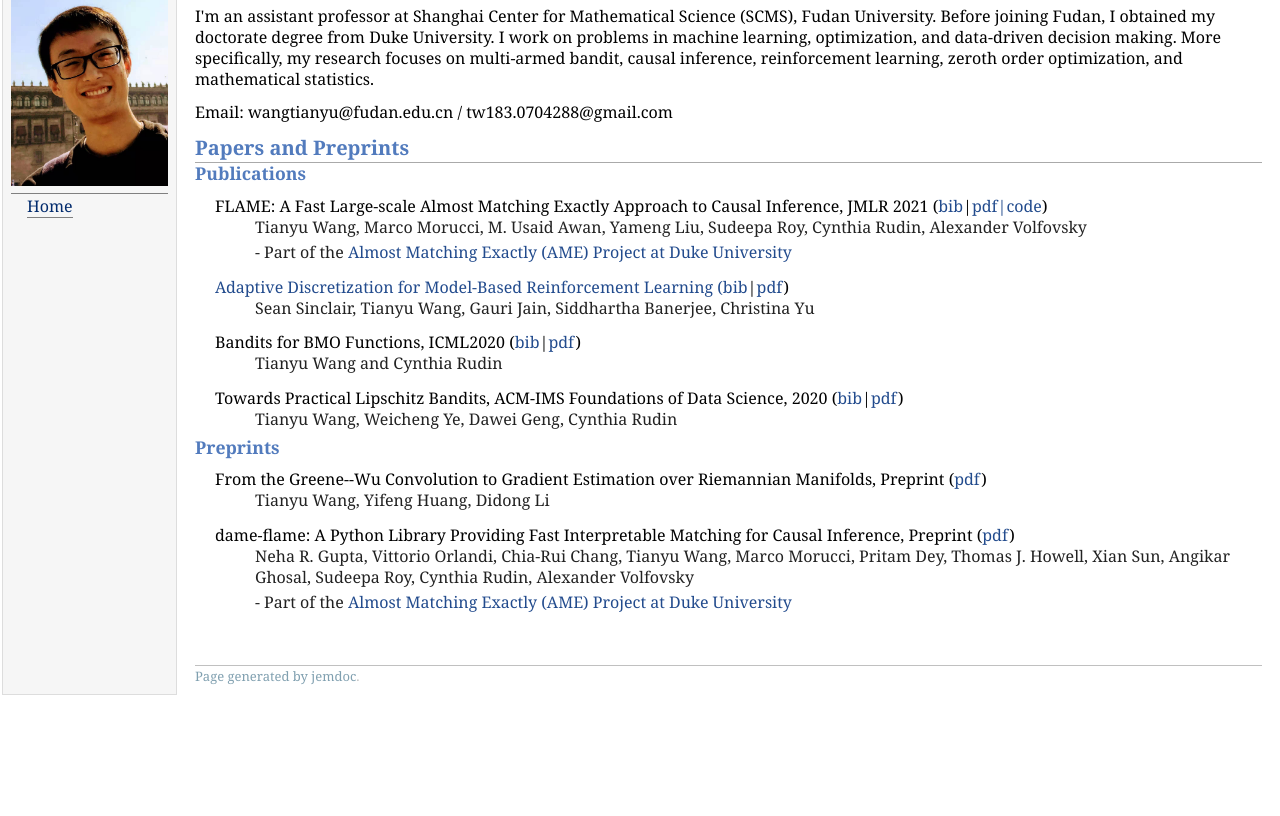
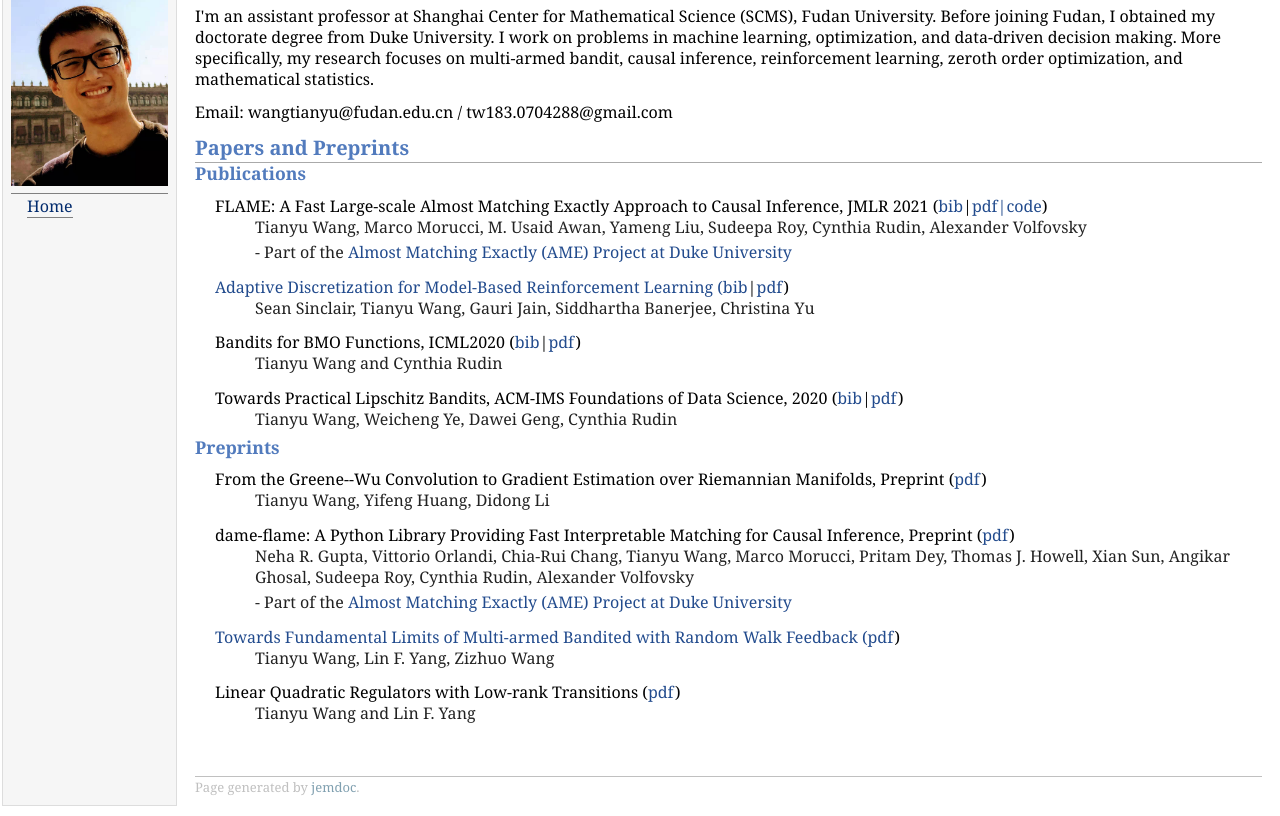
Before and after one commit to wangt1anyu/wangt1anyu.github.io, a plain HTML site: page index.html in a window 1280 px wide. Shown: the part 68-884 px from the top of the page. Before the commit the page ends 800 px from the top, so only its background shows below. Drawn offline with Linux system fonts and the light colour scheme.

Commit message:
Update index.html

```diff
--- a/index.html
+++ b/index.html
@@ -81,8 +81,18 @@
 <dd><p>Neha R. Gupta, Vittorio Orlandi, Chia-Rui Chang, Tianyu Wang, Marco Morucci, Pritam Dey, Thomas J. Howell, Xian Sun, Angikar Ghosal, Sudeepa Roy, Cynthia Rudin, Alexander Volfovsky </p></dd>
 <dd><dd><p> - Part of the <a href = "https://almost-matching-exactly.github.io/">Almost Matching Exactly (AME) Project at Duke University<a></p></dd></dd>
 </dl>
+
+<dl>
+<dt>Towards Fundamental Limits of Multi-armed Bandited with Random Walk Feedback (<a href="">pdf</a>)</dt>
+<dd><p> Tianyu Wang, Lin F. Yang, Zizhuo Wang </p></dd>
+</dl>
 </dl>
 
+<dl>
+<dt>Linear Quadratic Regulators with Low-rank Transitions (<a href="">pdf</a>)</dt>
+<dd><p>Tianyu Wang and Lin F. Yang </p></dd>
+</dl>
+</dl>
 
 
 <div id="footer">
```
